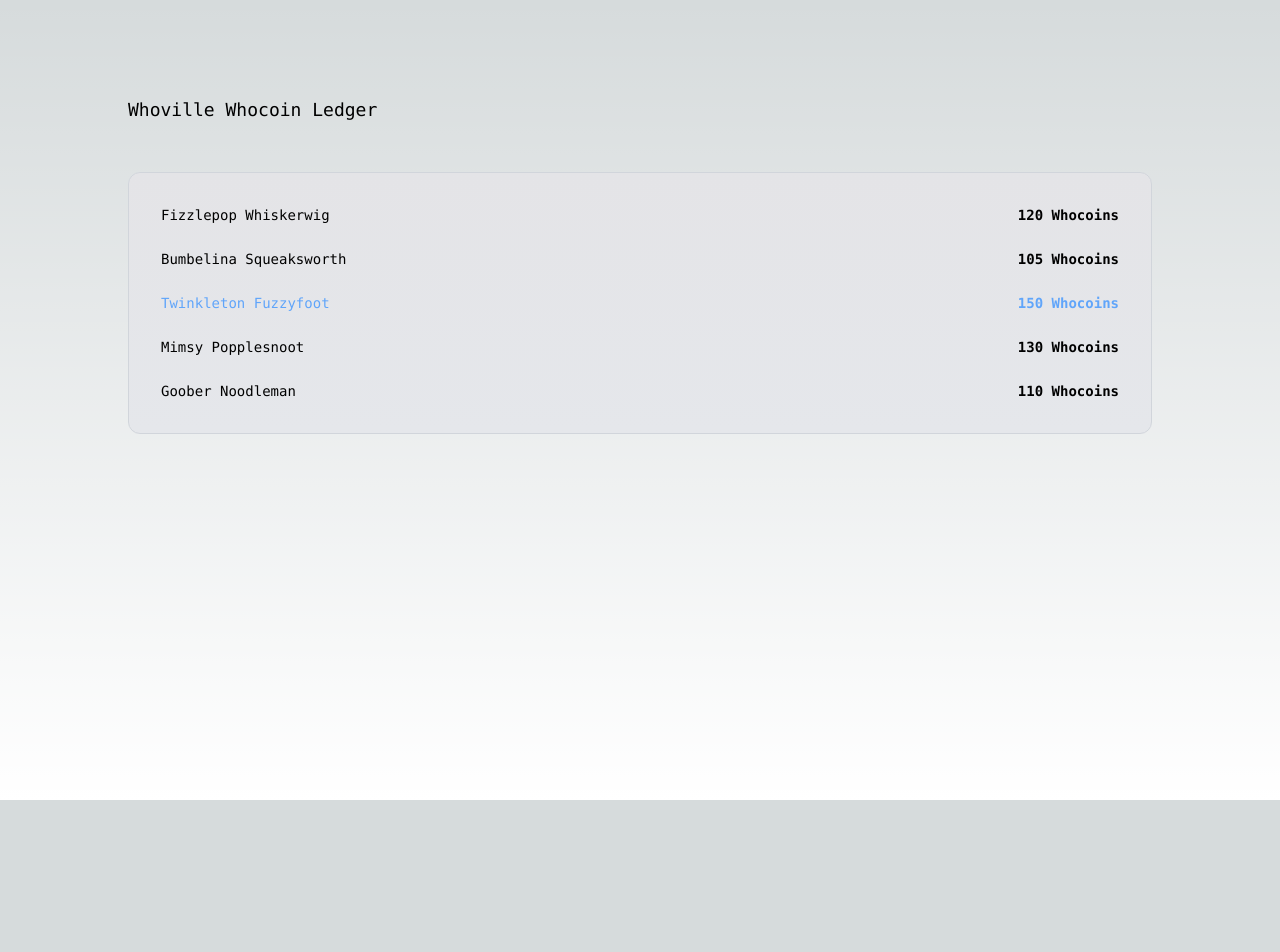
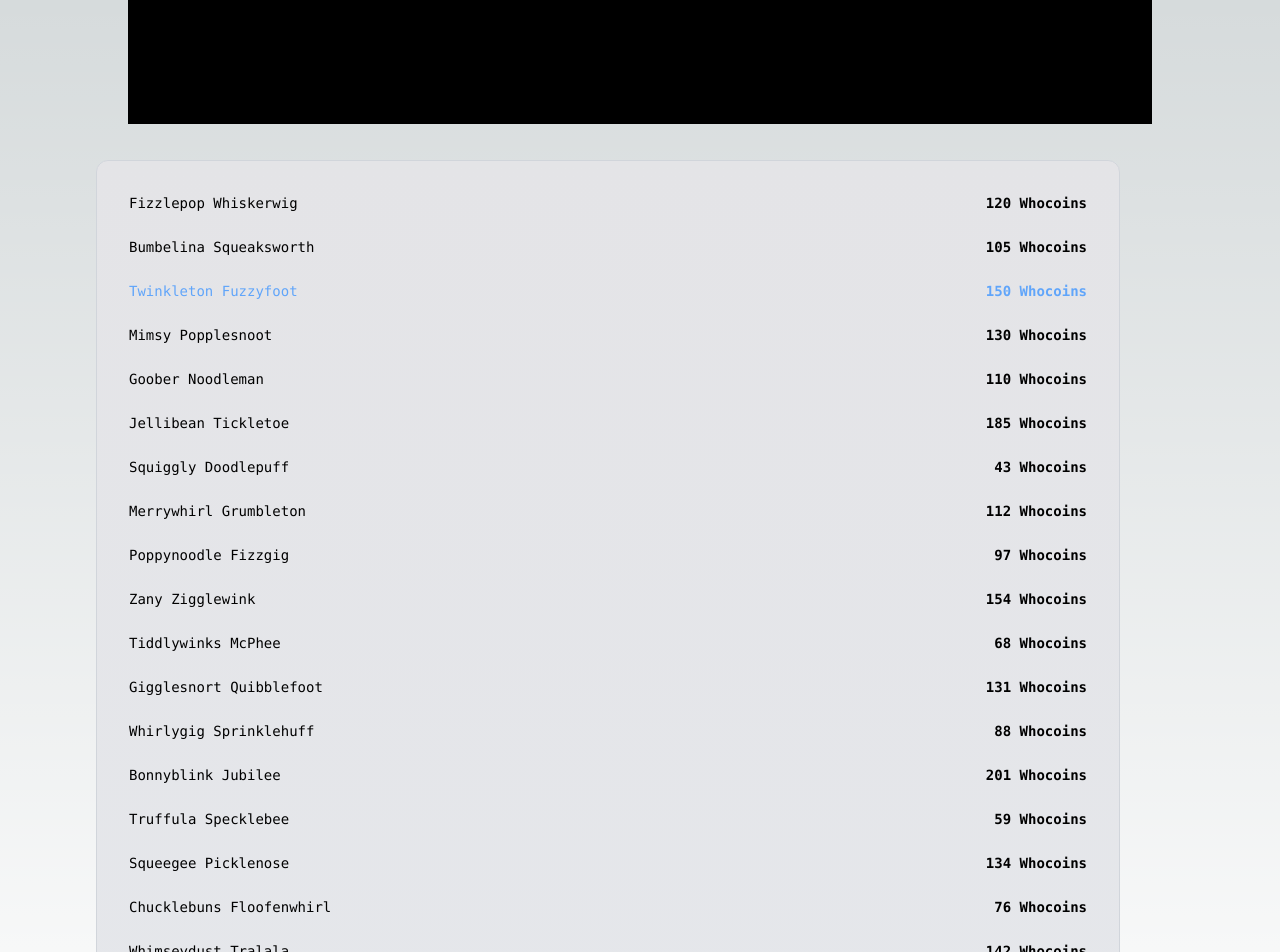
Before and after one commit to RadicalxChange/plural-money, a Next.js app: page / in a window 1280 px wide. Shown: the top 952 px of the page. Before the commit the page ends 800 px from the top, so only its background shows below. Built offline with nearby package versions, Linux system fonts and the light colour scheme.

Commit message:
add fixed header w/ user balance

```diff
--- a/app/page.tsx
+++ b/app/page.tsx
@@ -16,16 +16,36 @@ export default function Home() {
     { id: 3, member: true, name: "Twinkleton Fuzzyfoot", balance: 150 },
     { id: 4, member: true, name: "Mimsy Popplesnoot", balance: 130 },
     { id: 5, member: true, name: "Goober Noodleman", balance: 110 },
+    { id: 6,  member: true, name: "Jellibean Tickletoe", balance: 185 },
+    { id: 7,  member: true, name: "Squiggly Doodlepuff", balance: 43 },
+    { id: 8,  member: true, name: "Merrywhirl Grumbleton", balance: 112 },
+    { id: 9,  member: true, name: "Poppynoodle Fizzgig", balance: 97 },
+    { id: 10, member: true, name: "Zany Zigglewink", balance: 154 },
+    { id: 11, member: true, name: "Tiddlywinks McPhee", balance: 68 },
+    { id: 12, member: true, name: "Gigglesnort Quibblefoot", balance: 131 },
+    { id: 13, member: true, name: "Whirlygig Sprinklehuff", balance: 88 },
+    { id: 14, member: true, name: "Bonnyblink Jubilee", balance: 201 },
+    { id: 15, member: true, name: "Truffula Specklebee", balance: 59 },
+    { id: 16, member: true, name: "Squeegee Picklenose", balance: 134 },
+    { id: 17, member: true, name: "Chucklebuns Floofenwhirl", balance: 76 },
+    { id: 18, member: true, name: "Whimseydust Tralala", balance: 142 },
+    { id: 19, member: true, name: "Lollygag Whimbrel", balance: 123 },
+    { id: 20, member: true, name: "Fuddlewhack Pinglepong", balance: 92 }
   ];
 
   const user: Account = { id: 3, member: true, name: "Twinkleton Fuzzyfoot", balance: 150 }
 
   return (
-    <main className="flex min-h-screen flex-col items-center p-24">
-      <div className="z-10 w-full max-w-5xl font-mono">
-        <h1 className="text-lg mb-12">Whoville Whocoin Ledger</h1>
+    <main className="flex min-h-screen flex-col items-center">
+      <div className="z-10 w-full max-w-5xl font-mono fixed flex justify-between px-24 pt-12 pb-0 bg-black bg-opacity-100">
+        <h1 className="text-left text-lg mb-12">Whoville Whocoin Ledger</h1>
+        <div className="text-right">
+            <p className="text-lg font-semibold">{user.name}</p>
+            <p className="text-md">Balance: {user.balance} Whocoins</p>
         </div>
-      <ul className="z-10 w-full max-w-5xl font-mono text-sm border-b border-gray-300 bg-gradient-to-b from-zinc-200 pb-6 pt-8 backdrop-blur-2xl dark:border-neutral-800 dark:bg-zinc-800/30 dark:from-inherit lg:rounded-xl lg:border lg:bg-gray-200 lg:p-4 lg:dark:bg-zinc-800/30">
+      </div>
+      <div className="w-full p-24">
+        <ul className="z-10 w-full max-w-5xl font-mono text-sm border-b border-gray-300 bg-gradient-to-b from-zinc-200 pb-6 mt-16 backdrop-blur-2xl dark:border-neutral-800 dark:bg-zinc-800/30 dark:from-inherit rounded-xl border bg-gray-200 lg:p-4">
           {accounts.map((account, index) => {
             return (
               <li key={index} className={`px-4 py-2 my-2 flex justify-between items-center ${account.id === user.id ? 'text-blue-400' : ''}`}>
@@ -34,6 +54,7 @@ export default function Home() {
             )
           })}
         </ul>
+      </div>
     </main>
   );
 }
```
Lines whose indentation alone changed are shown as unchanged.
